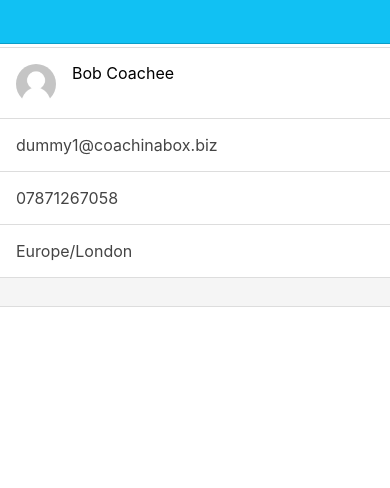
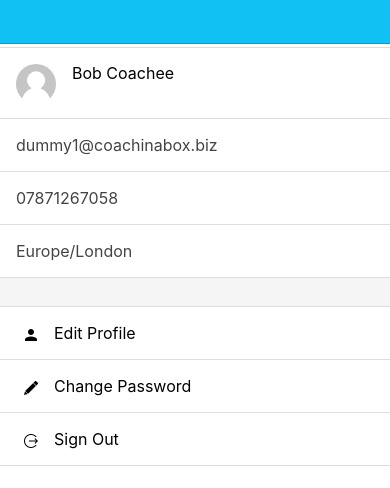
Before and after one commit to chidicfc/my-page-app, a website: page www/index.html in a window 390 px wide. Drawn offline with Linux system fonts and the light colour scheme; some packages are replaced by stand-ins of ours; files that its build step writes are made by us from their sources; files whose address does not match are found by name.

Commit message:
update html

```diff
--- a/www/index.html
+++ b/www/index.html
@@ -26,7 +26,7 @@
     <ion-side-menus>
 
       <ion-side-menu-content ng-controller="NavCtrl">
-        <ion-nav-bar class="bar-calm">
+        <ion-nav-bar class="bar-calm" align-title="left">
           <ion-nav-back-button>
           </ion-nav-back-button>
 
@@ -45,10 +45,10 @@
 
           <div class="list">
 
-            <a class="item item-avatar item-text-wrap" href="#">
+            <div class="item item-avatar item-text-wrap" href="#">
               <img src="img/avatar.png">
               <h2>Bob Coachee</h2>
-            </a>
+            </div>
 
             <div class="item">
               dummy1@coachinabox.biz
@@ -64,6 +64,21 @@
 
             <div class="item item-divider">
             </div>
+
+            <a class="item item-icon-left" href="#">
+              <i class="icon ion-android-person button-small"></i>
+              Edit Profile
+            </a>
+
+            <a class="item item-icon-left" href="#">
+              <i class="icon ion-edit button-small"></i>
+              Change Password
+            </a>
+
+            <a class="item item-icon-left" href="#">
+              <i class="icon ion-log-out button-small"></i>
+              Sign Out
+            </a>
 
           </div>
 
@@ -117,7 +132,7 @@
 
     <script id="templates/tabs.html" type="text/ng-template">
       <ion-view>
-        <ion-tabs class="tabs-calm tabs-icon-only tabs-striped">
+        <ion-tabs class="tabs-stable tabs-icon-only tabs-top tabs-striped">
 
           <ion-tab icon="ion-android-home" href="#/tab/home">
             <ion-nav-view name="home-tab"></ion-nav-view>
```
